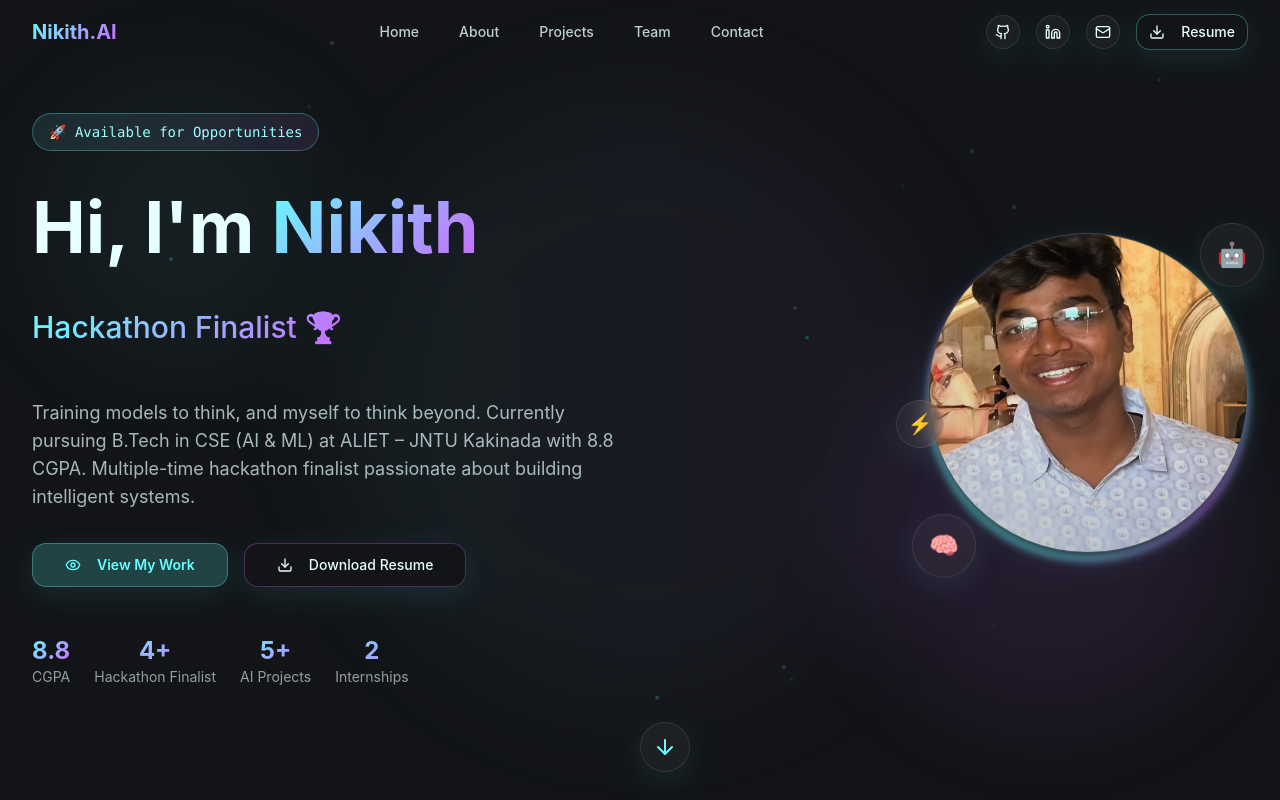
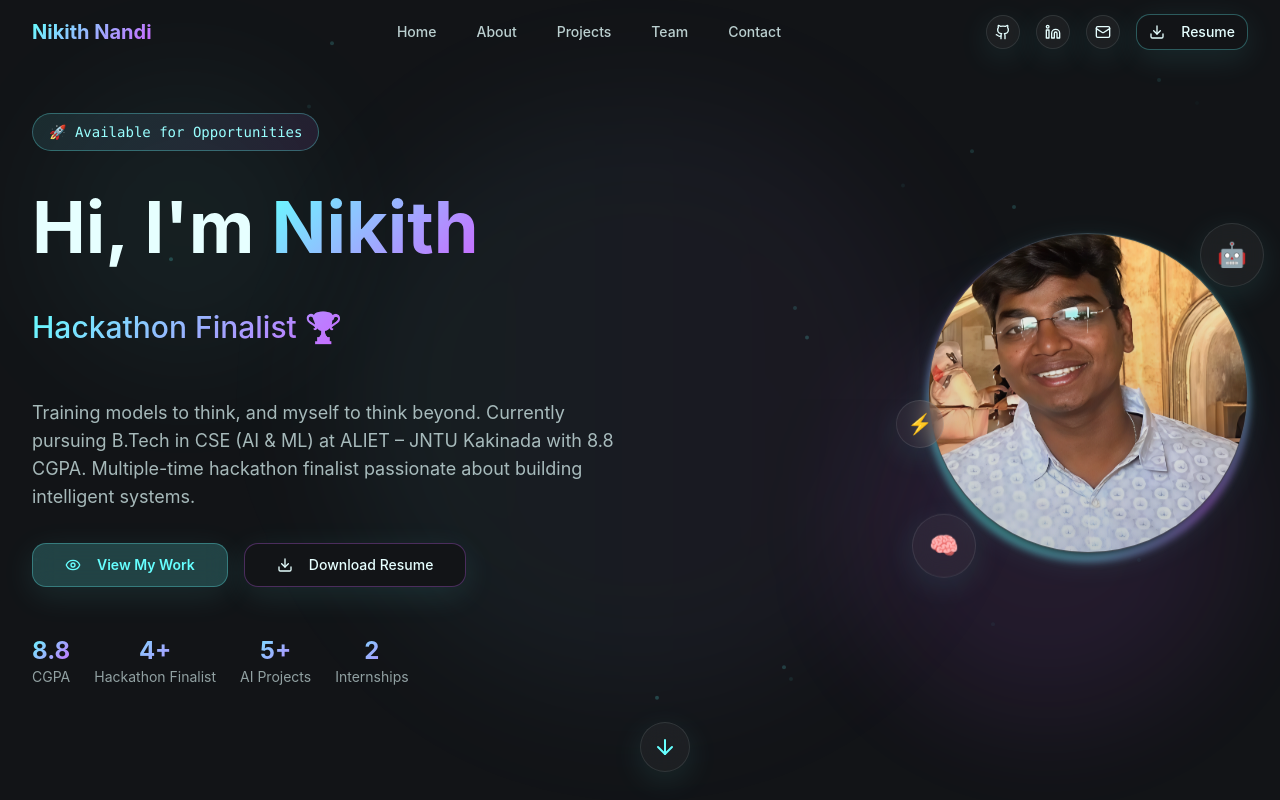
Before and after one commit to nikki-nandi/nandi-ai-genesis, a React (Vite) app: page / in a window 1280 px wide. Shown: the top 800 px of the page. Built offline with nearby package versions, Linux system fonts and the light colour scheme.

Commit message:
Update Navbar.tsx

```diff
--- a/src/components/Navbar.tsx
+++ b/src/components/Navbar.tsx
@@ -40,7 +40,7 @@ const Navbar = () => {
             whileHover={{ scale: 1.05 }}
           >
             <span className="text-xl font-bold heading-gradient">
-              Nikith.AI
+              Nikith Nandi
             </span>
           </motion.div>
 
```
